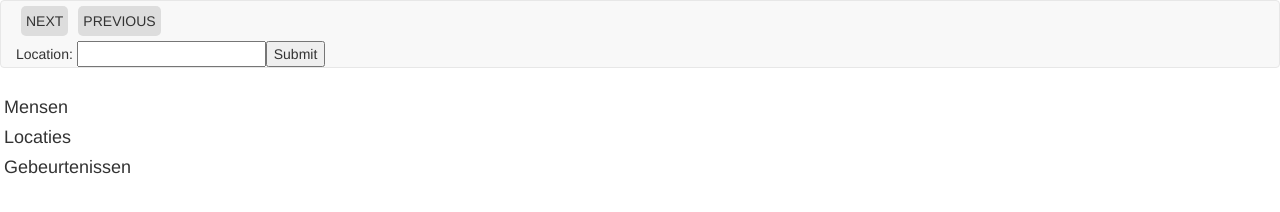
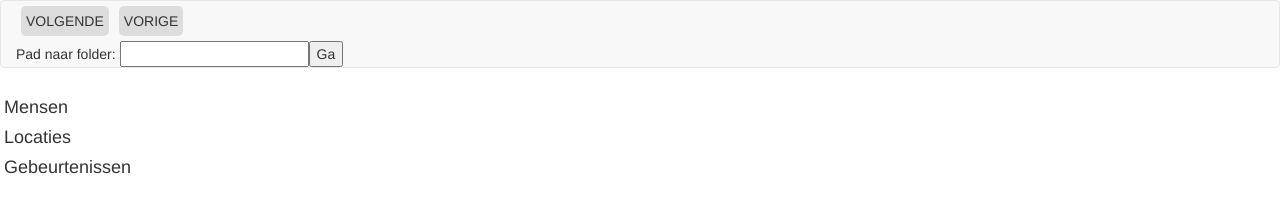
Before and after one commit to velosepappe/FamilyArchive, a plain HTML site: page index.html in a window 1280 px wide. Drawn offline with nearby package versions, Linux system fonts and the light colour scheme; no server answers.

Commit message:
Translation to Dutch
Translation to Dutch of main page

```diff
--- a/index.html
+++ b/index.html
@@ -11,8 +11,8 @@
 <body>
 	<nav class="navbar navbar-default">
 	  <div class="container-fluid">
-		<div id="nextButton" class = "photoScroll">NEXT</div><div id="previousButton" class = "photoScroll">PREVIOUS</div>
-		<div>Location: <input type="text" id="inputPath"><input type="submit" id="submitPath" value="Submit"></div>
+		<div id="nextButton" class = "photoScroll">VOLGENDE</div><div id="previousButton" class = "photoScroll">VORIGE</div>
+		<div>Pad naar folder: <input type="text" id="inputPath"><input type="submit" id="submitPath" value="Ga"></div>
 	  </div>
 	</nav>
 	<div id="photo" class="mainPanel"></div>
```
